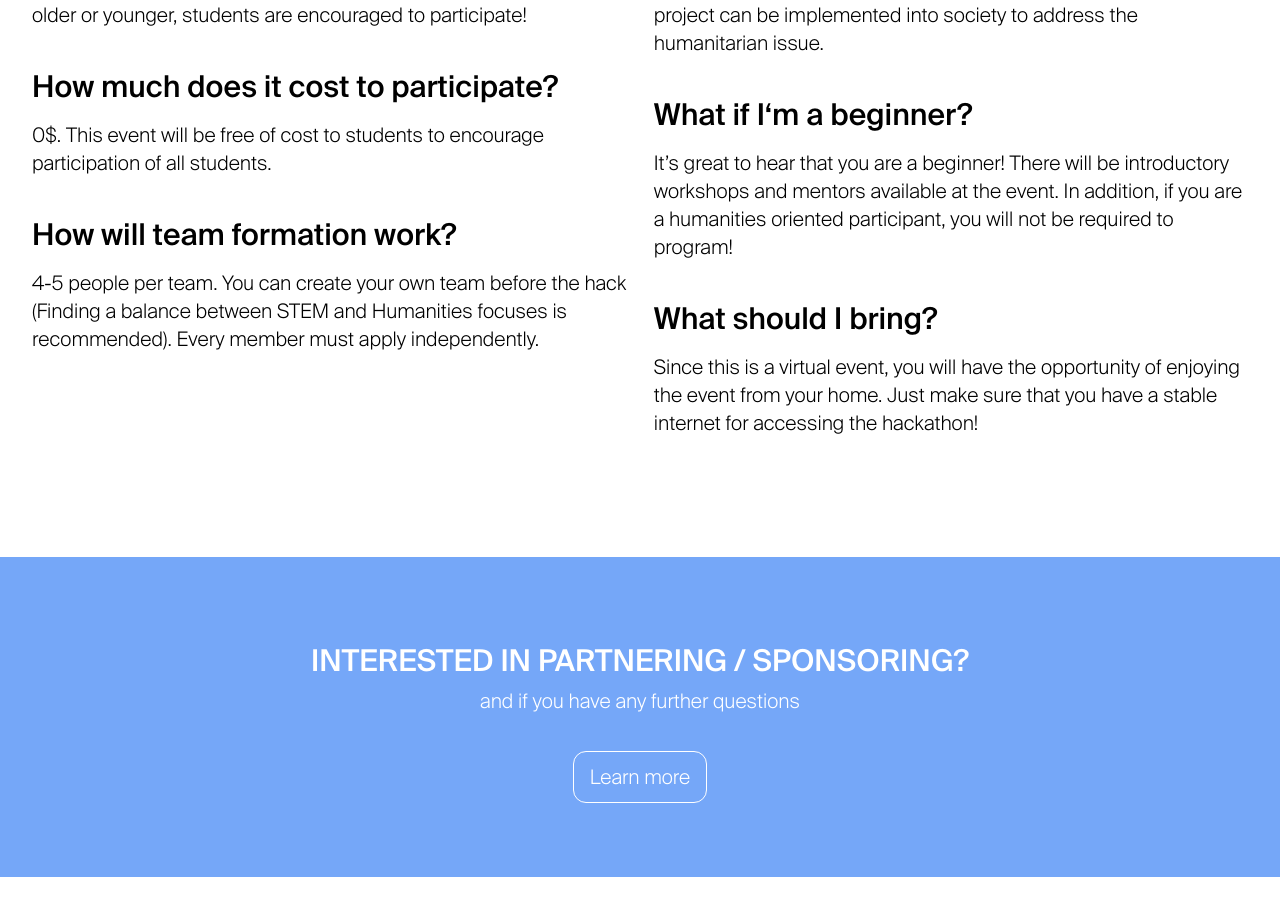
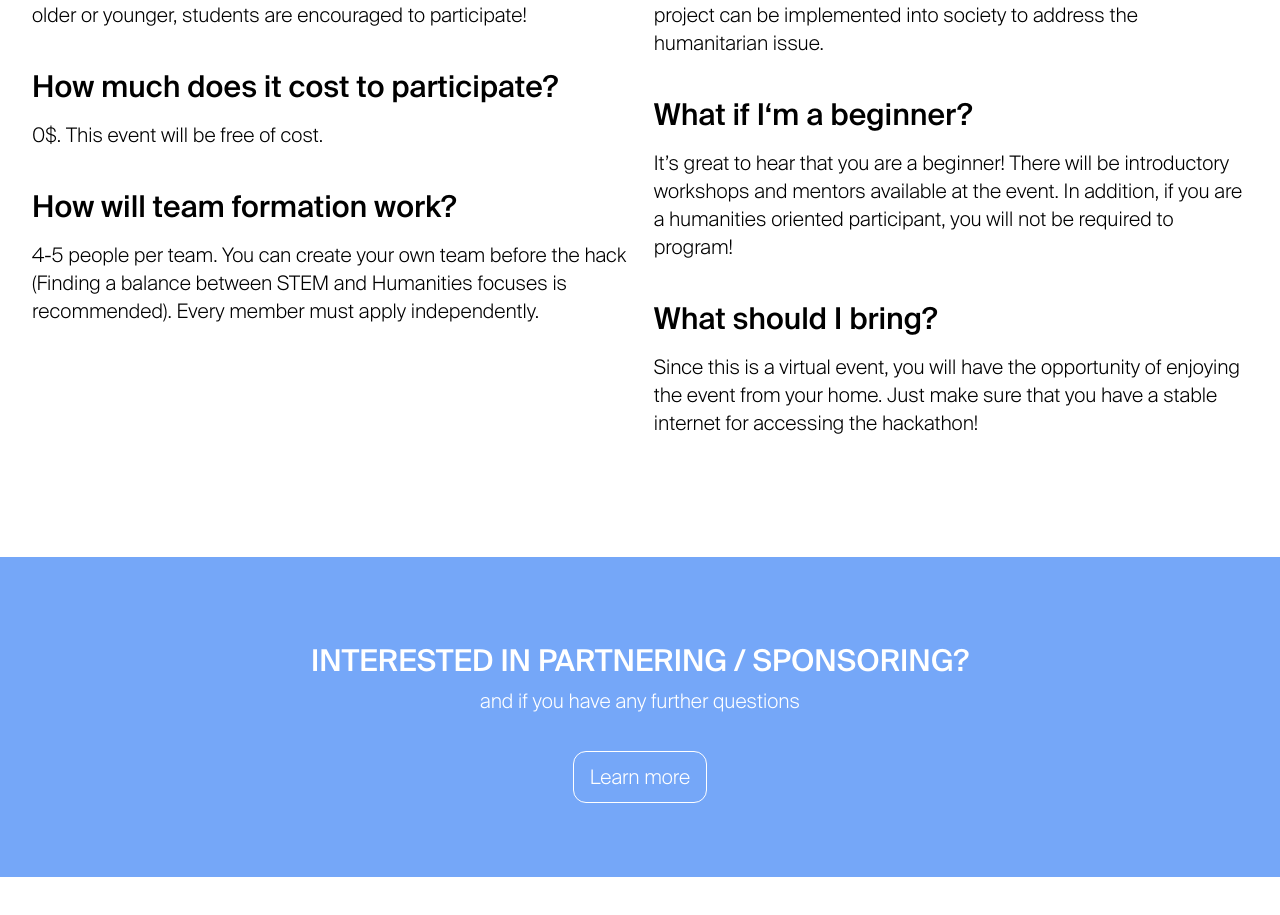
Before and after one commit to jerryq0101/BUILD-23-website, a Next.js app in the folder src/: page / in a window 1280 px wide. Shown: the part 3405-4320 px from the top of the page. Built offline with nearby package versions, Linux system fonts and the light colour scheme; a web font is replaced by a local one.

Commit message:
changed description

```diff
--- a/src/pages/index.js
+++ b/src/pages/index.js
@@ -116,7 +116,7 @@ export default function Home() {
               />
               <FaqSection
                 q="How much does it cost to participate?"
-                a="0$. This event will be free of cost to students to encourage participation of all students."
+                a="0$. This event will be free of cost."
               />
               <FaqSection
                 q="How will team formation work?"
```
